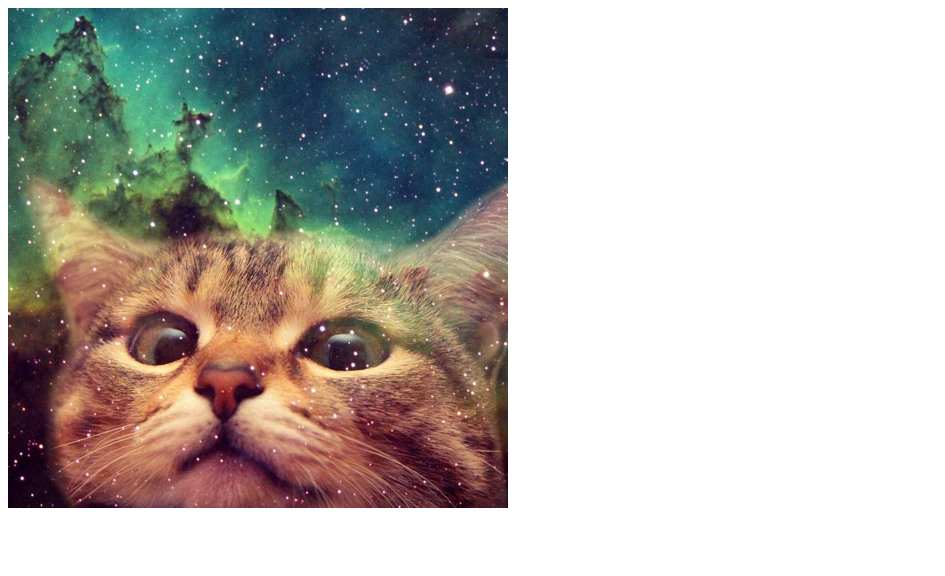
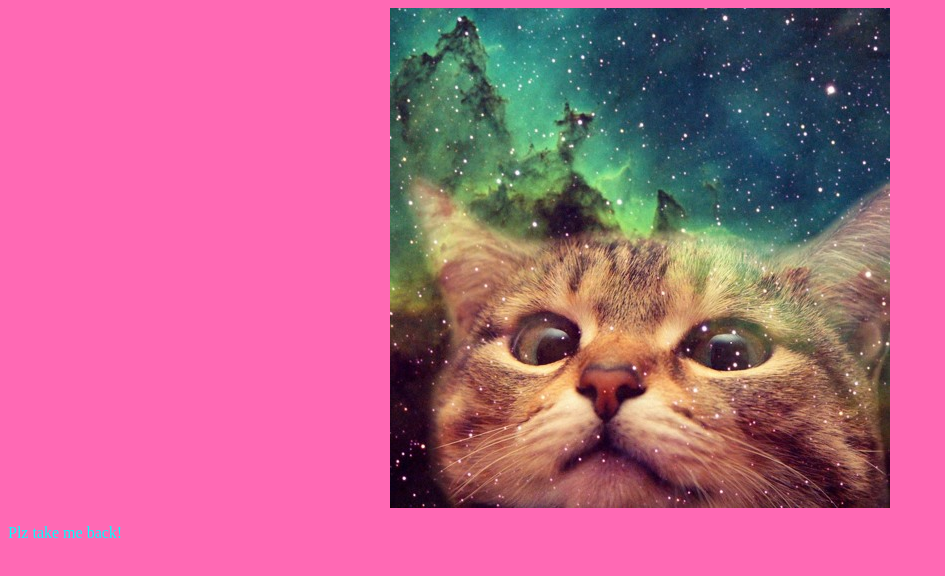
Before and after one commit to eirinedvinsen/Kodeloftet-G14-Oppgave3, a website: page page2.html in a window 1280 px wide. Shown: the whole page, without its empty margins (0-945 px from the left). Drawn offline with Linux system fonts and the light colour scheme.

Commit message:
hotpink cyan

```diff
--- a/page2.html
+++ b/page2.html
@@ -1 +1,16 @@
-<img src="images/Spacecat.jpg" alt="spaceCats">
+<!DOCTYPE html>
+<html lang="no">
+  <head>
+    <title>Hjem</title>
+    <meta charset="UTF-8" />
+    <meta name="viewport" content="width=device-width" />
+    <link rel="stylesheet" href="styles2.css" />
+    <script type="module" src="script.js"></script>
+  </head>
+
+  <body class=background>
+    <div class="display"><img src="images/Spacecat.jpg" alt="spaceCats"></div>
+    <p class="link"><a href="index.html">Plz take me back!</a></p>
+
+  </body>
+</html>
--- a/styles.css
+++ b/styles.css
@@ -36,8 +36,9 @@ img {
   width: 32px;
 }
 
-.hidden {
-  display: none;
+a {
+  text-decoration: none;
+  color: var(--accentColor);
 }
 
 
--- /dev/null
+++ b/styles2.css
@@ -0,0 +1,14 @@
+.background{
+    background-color: hotpink;
+}
+
+.display{
+    display: flex;
+    justify-content: center;
+    align-items: center;
+}
+
+a {
+    text-decoration: none;
+    color: cyan;
+}
```
